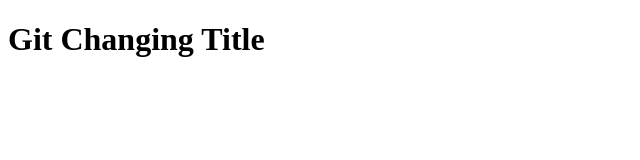
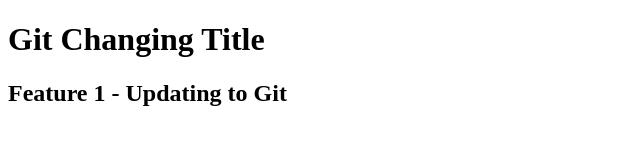
Before and after one commit to MikMak33/background-generator, a plain HTML site: page index.html in a window 1280 px wide. Shown: the whole page, without its empty margins (0-640 px from the left). Drawn offline with Linux system fonts and the light colour scheme.

Commit message:
Feature 1: adding new h2

```diff
--- a/index.html
+++ b/index.html
@@ -8,6 +8,7 @@
     </head>
     <body>
         <h1>Git Changing Title</h1>
+        <h2>Feature 1 - Updating to Git</h2>
         <section id="container"></section>
         <script src="app.js"></script>
     </body>
```
